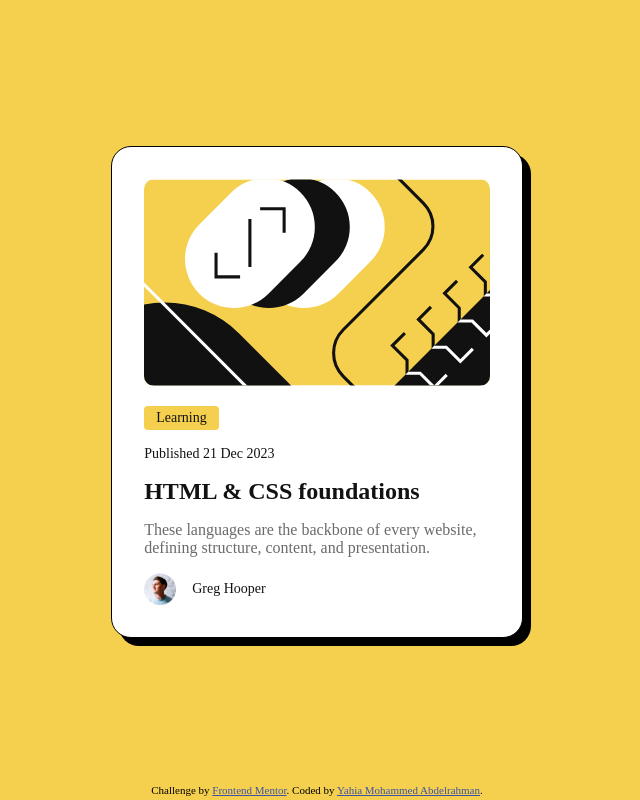
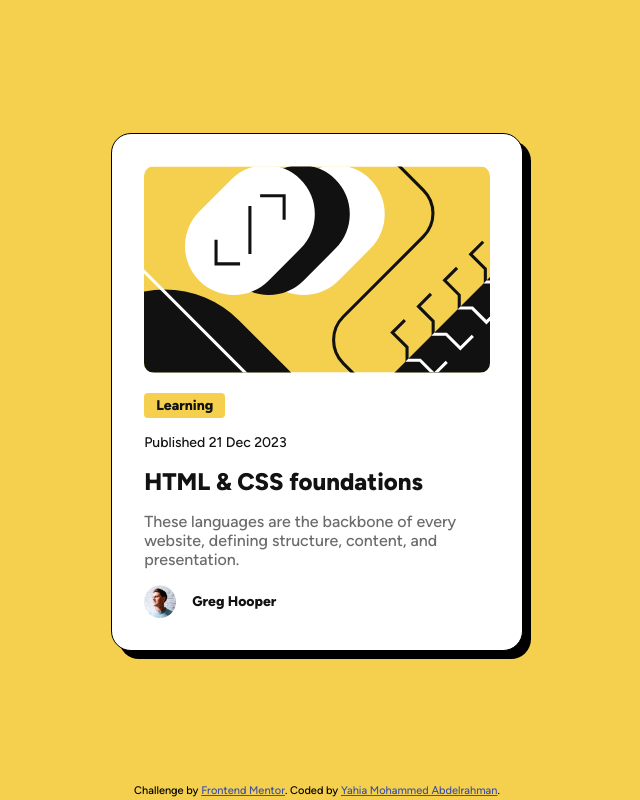
Before and after one commit to yahia5034/Blog-preview-card, a plain HTML site: page index.html in a window 1280 px wide. Shown: the whole page, without its empty margins (323-963 px from the left). Drawn offline with Linux system fonts and the light colour scheme; the site is published under a folder, as on GitHub Pages, so addresses that start at the root find nothing.

Commit message:
fix bold

```diff
--- a/style.css
+++ b/style.css
@@ -1,11 +1,11 @@
 /* @import url("https://fonts.googleapis.com/css2?family=Figtree:ital,wght@0,300..900;1,300..900&family=Outfit:wght@100..900&display=swap"); */
 @font-face {
   font-family: "FigTree ExtraBold";
-  src: url("/assets/fonts/static/Figtree-ExtraBold.ttf");
+  src: url("./assets/fonts/static/Figtree-ExtraBold.ttf");
 }
 @font-face {
   font-family: "Figtree";
-  src: url("/assets/fonts/static/Figtree-Medium.ttf");
+  src: url("./assets/fonts/static/Figtree-Medium.ttf");
 }
 * {
   margin: 0;
```
